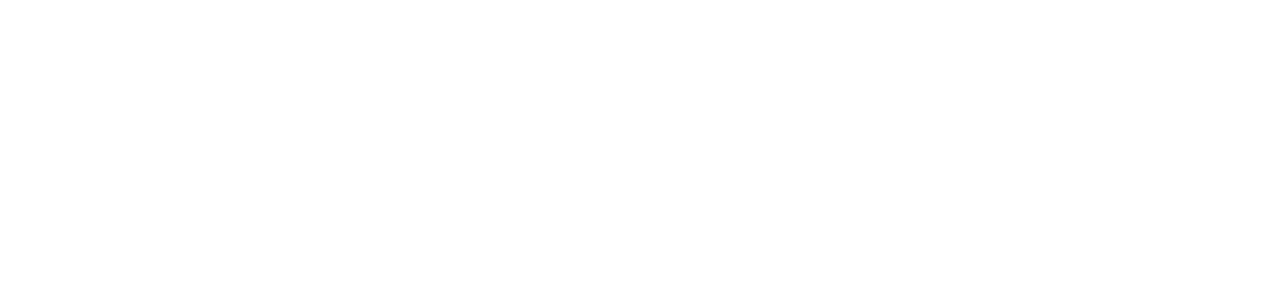
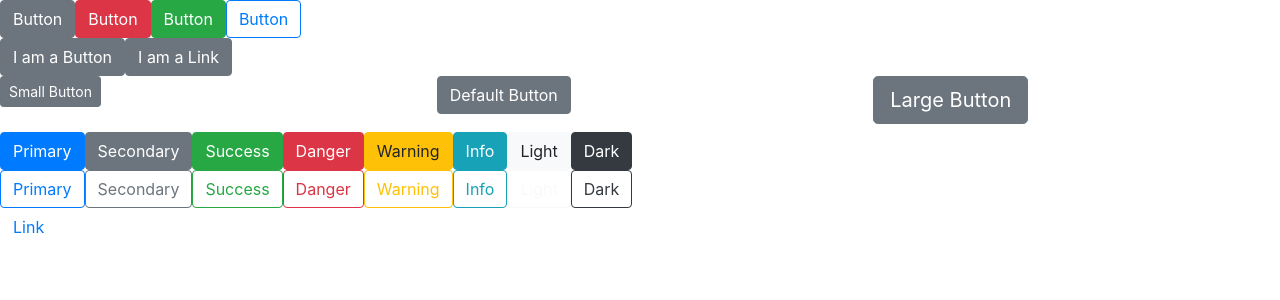
Before and after one commit to suryo/nuxt-experiment, a Nuxt app: page /button in a window 1280 px wide. Before the commit this address had no page. Shown: the top 300 px of the page. Built offline with nearby package versions, Linux system fonts and the light colour scheme.

Commit message:
add button page

```diff
--- /dev/null
+++ b/pages/button.vue
@@ -0,0 +1,52 @@
+<template>
+  <div>
+  <b-button>Button</b-button>
+  <b-button variant="danger">Button</b-button>
+  <b-button variant="success">Button</b-button>
+  <b-button variant="outline-primary">Button</b-button>
+
+  <div>
+  <b-button>I am a Button</b-button>
+  <b-button href="#">I am a Link</b-button>
+</div>
+
+<b-row>
+  <b-col lg="4" class="pb-2"><b-button size="sm">Small Button</b-button></b-col>
+  <b-col lg="4" class="pb-2"><b-button>Default Button</b-button></b-col>
+  <b-col lg="4" class="pb-2"><b-button size="lg">Large Button</b-button></b-col>
+</b-row>
+
+<div>
+  <b-button variant="primary">Primary</b-button>
+  <b-button variant="secondary">Secondary</b-button>
+  <b-button variant="success">Success</b-button>
+  <b-button variant="danger">Danger</b-button>
+  <b-button variant="warning">Warning</b-button>
+  <b-button variant="info">Info</b-button>
+  <b-button variant="light">Light</b-button>
+  <b-button variant="dark">Dark</b-button>
+</div>
+
+<div>
+  <b-button variant="outline-primary">Primary</b-button>
+  <b-button variant="outline-secondary">Secondary</b-button>
+  <b-button variant="outline-success">Success</b-button>
+  <b-button variant="outline-danger">Danger</b-button>
+  <b-button variant="outline-warning">Warning</b-button>
+  <b-button variant="outline-info">Info</b-button>
+  <b-button variant="outline-light">Light</b-button>
+  <b-button variant="outline-dark">Dark</b-button>
+</div>
+
+<div>
+  <b-button variant="link">Link</b-button>
+</div>
+
+</div>
+
+
+</template>
+
+<script>
+export default {}
+</script>
```
